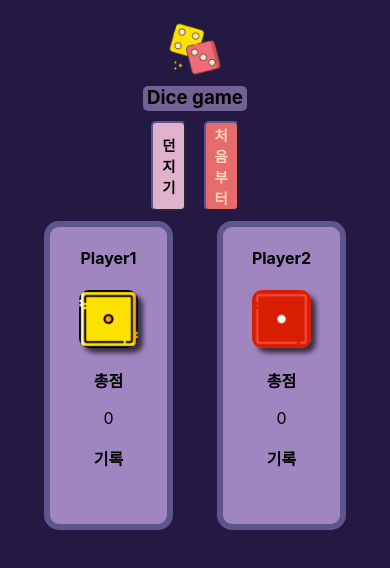
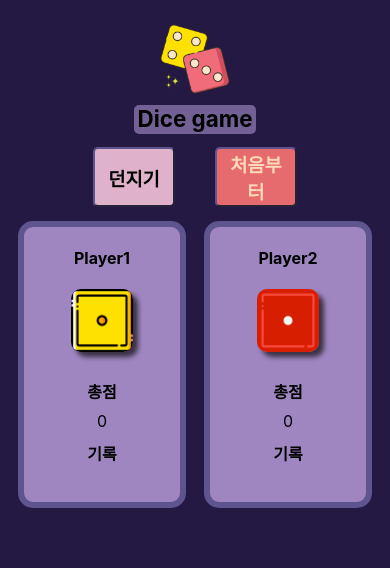
Before and after one commit to Pangho04/Dice-game, a React (Create React App) app: page / in a window 390 px wide. Shown: the top 568 px of the page. Built offline with nearby package versions, Linux system fonts and the light colour scheme.

Commit message:
Design: Css수정(모바일 대응)
- Css수정(모바일 대응)

```diff
--- a/src/index.css
+++ b/src/index.css
@@ -98,3 +98,31 @@ h3 {
 .score, .history {
   font-weight: bold;
 }
+
+@media (max-width: 576px) {
+  .menus {
+  width: 70%;
+  font-size: 130%;
+  }
+
+  .logo {
+    width: 20%;
+  }
+
+  h3 {
+    font-size: 140%;
+  }
+
+  .card {
+    width: 40%;
+  }
+
+  .dices {
+    width: 40%;
+    margin-bottom: 10%;
+  }
+
+  p {
+    margin: 5%;
+  }
+}
```
